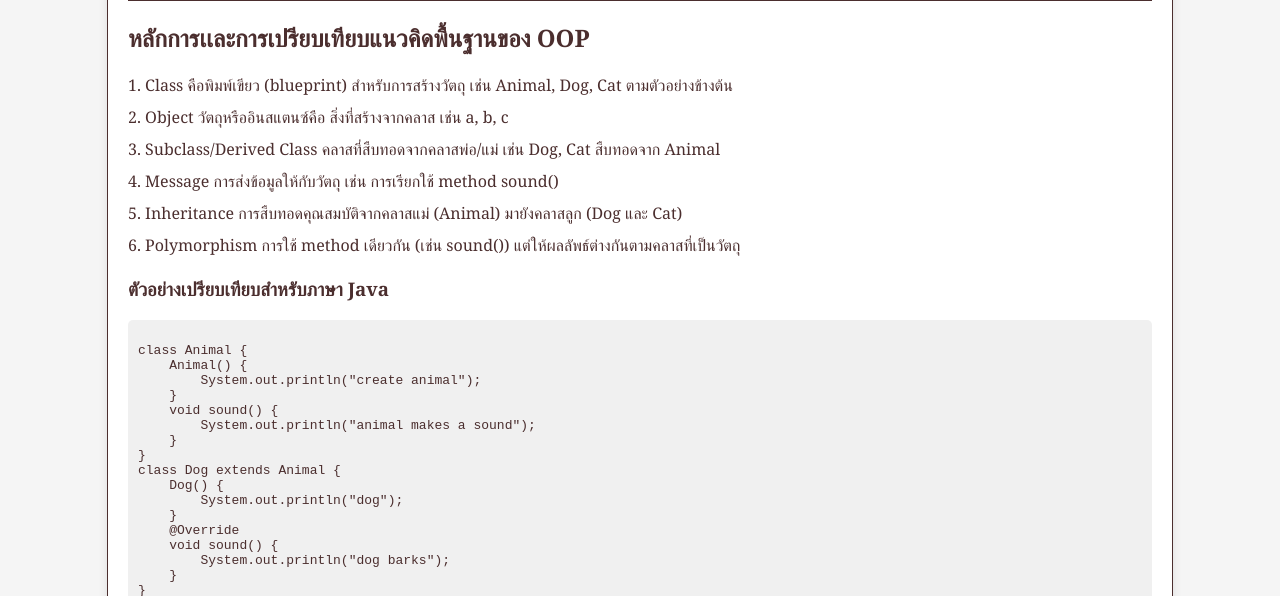
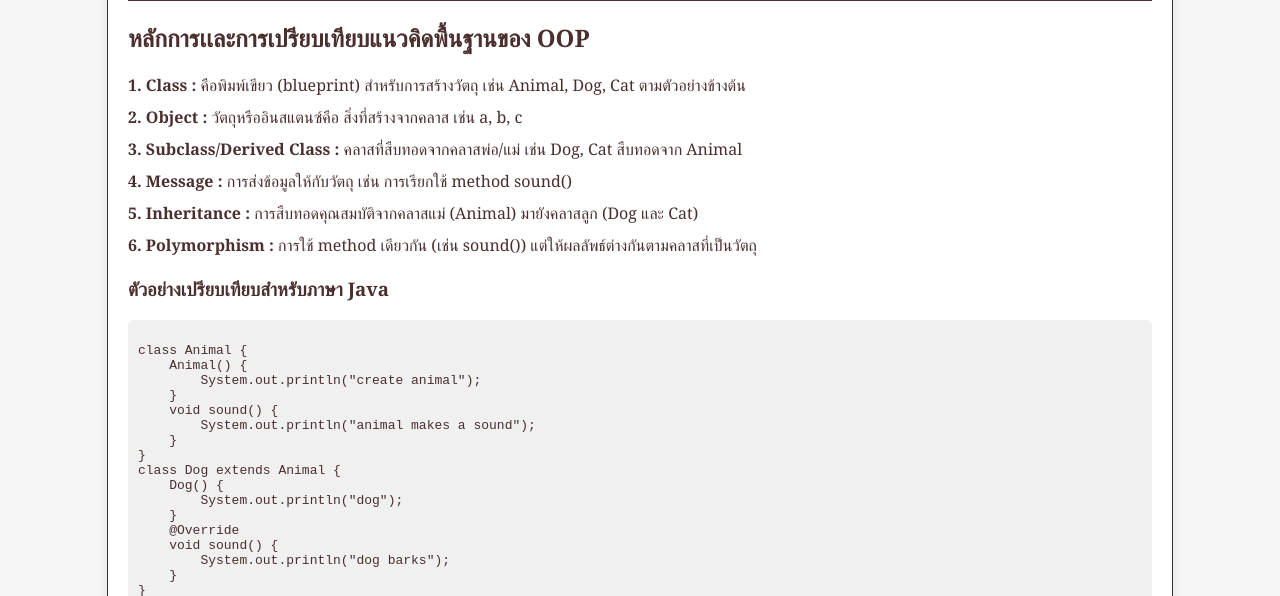
Before and after one commit to Ponjindapon/Ponjindapon.github.io, a plain HTML site: page index.html in a window 1280 px wide. Shown: the part 504-1100 px from the top of the page. Drawn offline with Linux system fonts and the light colour scheme.

Commit message:
Update index.html

```diff
--- a/index.html
+++ b/index.html
@@ -136,13 +136,14 @@
 
         <div class="question">
             <h2>หลักการเเละการเปรียบเทียบแนวคิดพื้นฐานของ OOP</h2>
-            <p>1. Class คือพิมพ์เขียว (blueprint) สำหรับการสร้างวัตถุ เช่น Animal, Dog, Cat ตามตัวอย่างข้างต้น</p>
-            <p>2. Object วัตถุหรืออินสแตนซ์คือ สิ่งที่สร้างจากคลาส เช่น a, b, c</p>
-            <p>3. Subclass/Derived Class คลาสที่สืบทอดจากคลาสพ่อ/แม่ เช่น Dog, Cat สืบทอดจาก Animal</p>
-            <p>4. Message การส่งข้อมูลให้กับวัตถุ เช่น การเรียกใช้ method sound()</p>
-            <p>5. Inheritance การสืบทอดคุณสมบัติจากคลาสแม่ (Animal) มายังคลาสลูก (Dog และ Cat)</p>
-            <p>6. Polymorphism การใช้ method เดียวกัน (เช่น sound()) แต่ให้ผลลัพธ์ต่างกันตามคลาสที่เป็นวัตถุ</p>
+            <p><strong>1. Class :</strong> คือพิมพ์เขียว (blueprint) สำหรับการสร้างวัตถุ เช่น Animal, Dog, Cat ตามตัวอย่างข้างต้น</p>
+            <p><strong>2. Object :</strong> วัตถุหรืออินสแตนซ์คือ สิ่งที่สร้างจากคลาส เช่น a, b, c</p>
+            <p><strong>3. Subclass/Derived Class :</strong> คลาสที่สืบทอดจากคลาสพ่อ/แม่ เช่น Dog, Cat สืบทอดจาก Animal</p>
+            <p><strong>4. Message :</strong> การส่งข้อมูลให้กับวัตถุ เช่น การเรียกใช้ method sound()</p>
+            <p><strong>5. Inheritance :</strong> การสืบทอดคุณสมบัติจากคลาสแม่ (Animal) มายังคลาสลูก (Dog และ Cat)</p>
+            <p><strong>6. Polymorphism :</strong> การใช้ method เดียวกัน (เช่น sound()) แต่ให้ผลลัพธ์ต่างกันตามคลาสที่เป็นวัตถุ</p>
         </div>
+
 
         <div class="question">
             <h3>ตัวอย่างเปรียบเทียบสำหรับภาษา Java</h3>
```
